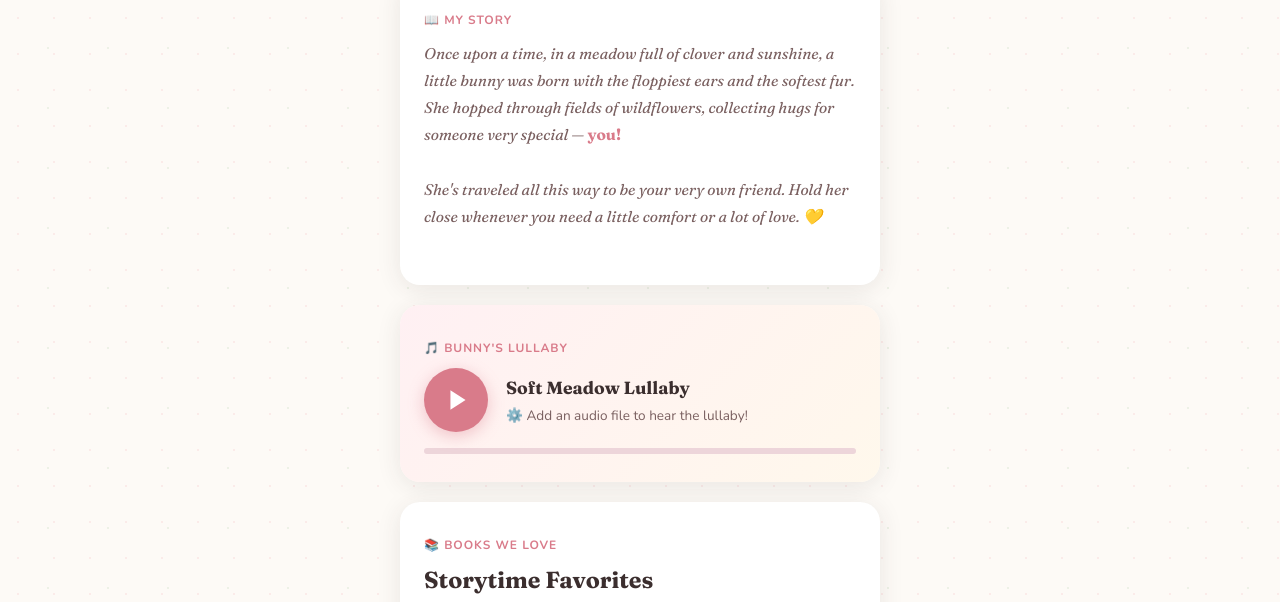
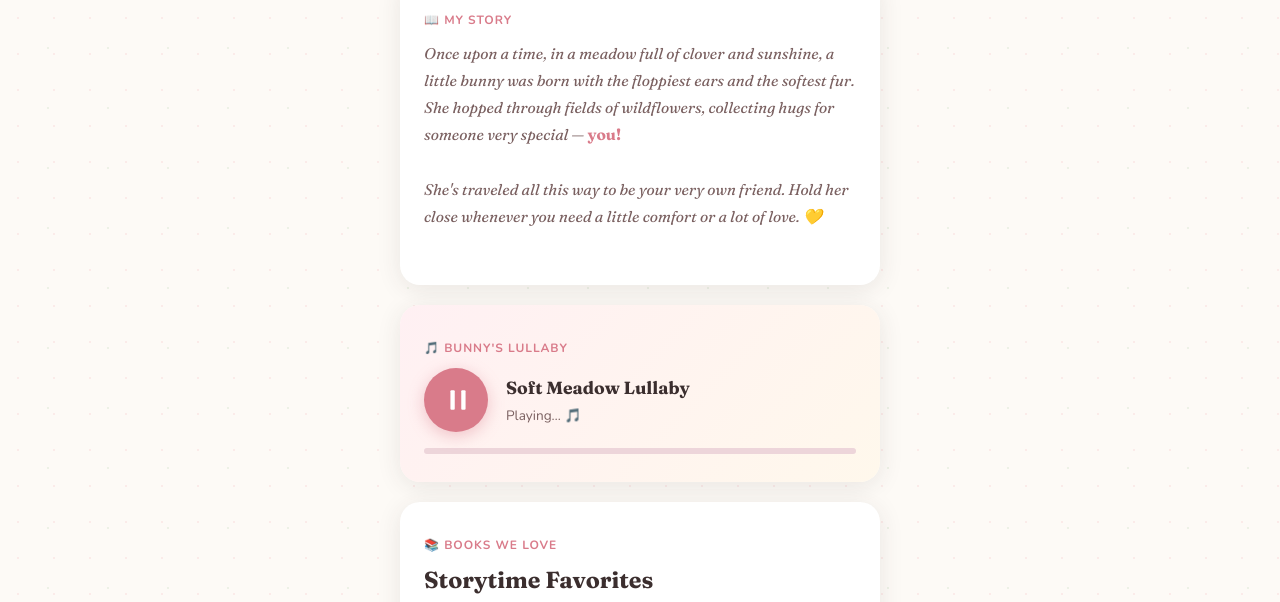
Before and after one commit to Queen-Jenn/little-bunny, a plain HTML site: page index.html in a window 1280 px wide. Both pictures are taken after a click on the button "Play lullaby". Shown: the part 402-1004 px from the top of the page. Drawn offline with nearby package versions, Linux system fonts and the light colour scheme.

Commit message:
Update audio file source check in index.html

```diff
--- a/index.html
+++ b/index.html
@@ -400,7 +400,7 @@
   const pauseIcon = `<svg width="26" height="26" viewBox="0 0 24 24" fill="white"><rect x="5" y="3" width="4" height="18" rx="1"/><rect x="15" y="3" width="4" height="18" rx="1"/></svg>`;
 
   playBtn.addEventListener('click', () => {
-    if (audio.src.includes('https://drive.google.com/file/d/1liQ7oN7u48lHOBbkDozMrlkucITukCN2/view?usp=sharing')) {
+    if (audio.src.includes('YOUR_AUDIO_FILE')) {
       status.textContent = '⚙️ Add an audio file to hear the lullaby!';
       return;
     }
```
